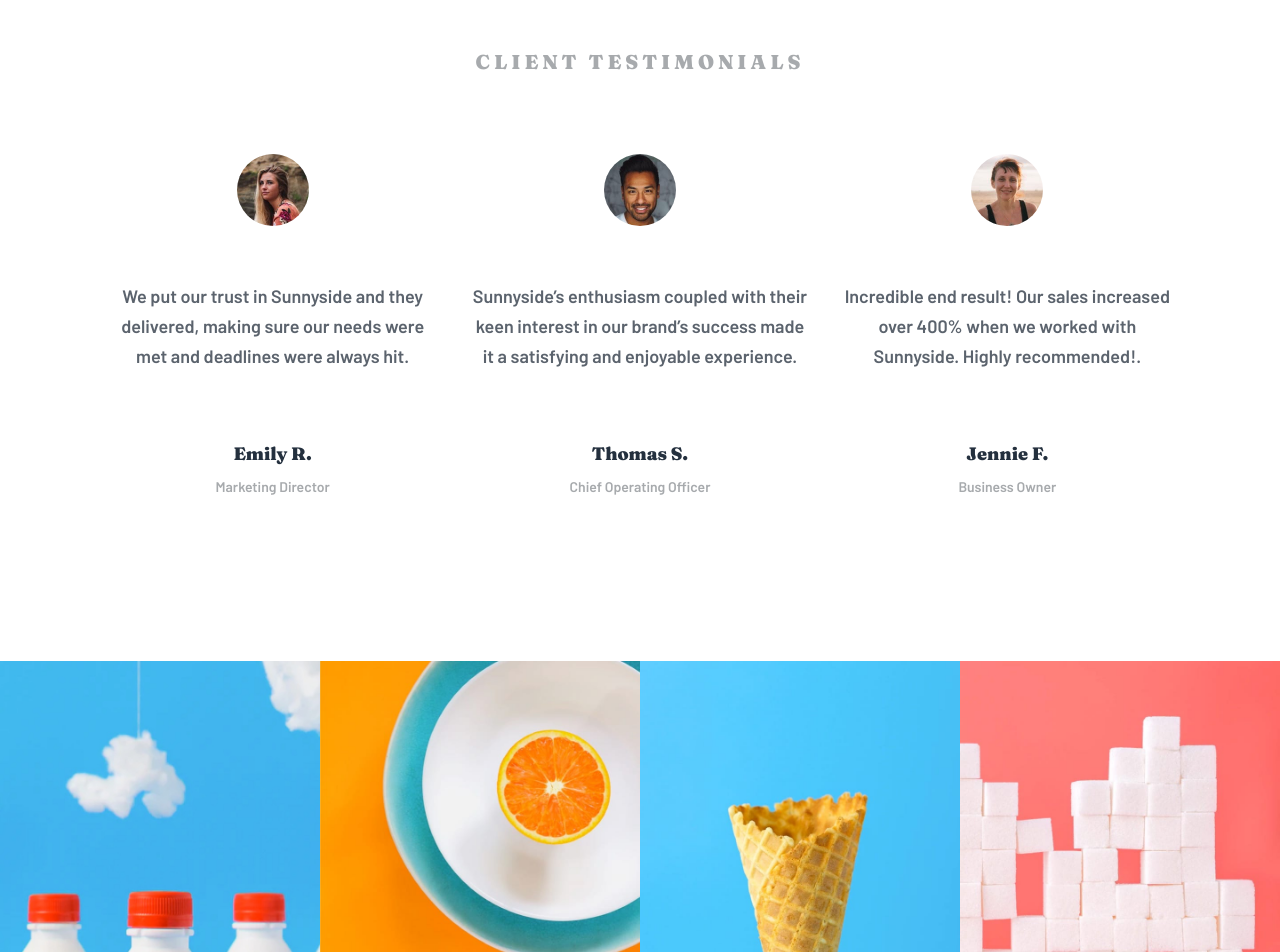
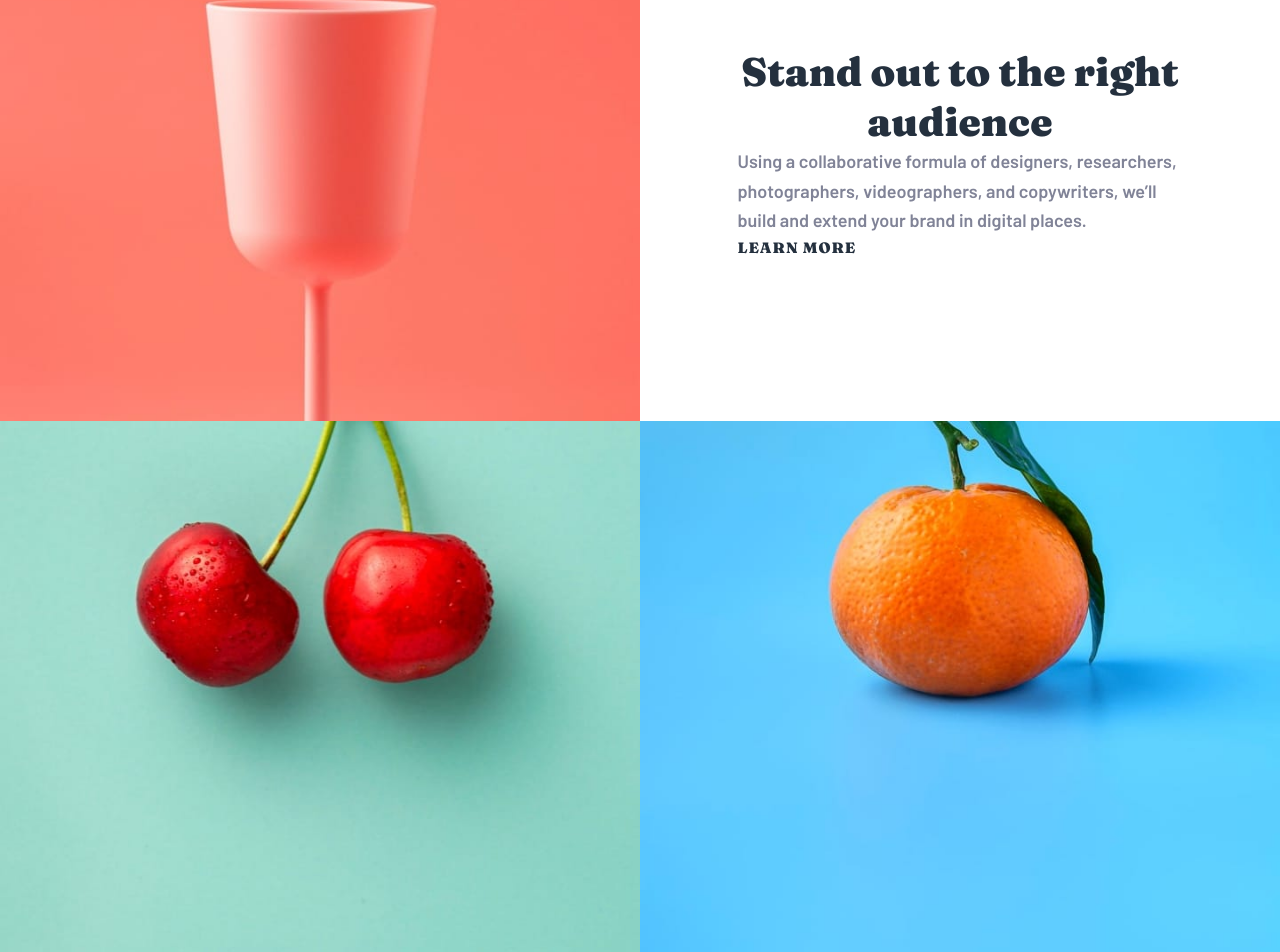
Before and after one commit to JakubM-I/agency-landing-page, a React (Vite) app: page / in a window 1280 px wide. Shown: the part 1446-2398 px from the top of the page. Built offline with nearby package versions, Linux system fonts and the light colour scheme.

Commit message:
Add content to next grid sections

```diff
--- a/src/components/GridSection/index.tsx
+++ b/src/components/GridSection/index.tsx
@@ -1,4 +1,7 @@
 import transformImg from "../../assets/desktop/image-transform.jpg"
+import audienceImg from "../../assets/desktop/image-stand-out.jpg"
+import graphicImg from "../../assets/desktop/image-graphic-design.jpg"
+import photographyImg from "../../assets/desktop/image-photography.jpg"
 
 const GridSection: React.FC = () => {
     return (
@@ -12,10 +15,29 @@ const GridSection: React.FC = () => {
                     </div>
                 </div>
                 <div className="w-1/2">
-                    <img src={transformImg}  alt="" />
+                    <img src={transformImg} alt="" />
                 </div>
             </div>
-
+            <div className="flex flex-nowrap justify-center items-center">
+                <div className="w-1/2">
+                    <img src={audienceImg} alt="" />
+                </div>
+                <div className="w-1/2 flex justify-center items-center bg-white">
+                    <div className="flex flex-col justify-center items-start w-fit max-w-[445px]">
+                        <h2 className="text-preset-3 text-center text-grey-950">Stand out to the right audience</h2>
+                        <p className="text-preset-10 text-left text-grey-550">Using a collaborative formula of designers, researchers, photographers, videographers, and copywriters, we’ll build and extend your brand in digital places. </p>
+                        <a href="#" className="text-preset-8 uppercase text-grey-950 text-left">Learn more</a>
+                    </div>
+                </div>
+            </div>
+            <div className="flex flex-nowrap justify-center items-center">
+                <div className="w-1/2">
+                    <img src={graphicImg} alt="" />
+                </div>
+                <div className="w-1/2">
+                    <img src={photographyImg} alt="" />
+                </div>
+            </div>
         </div>
     )
 }
```
